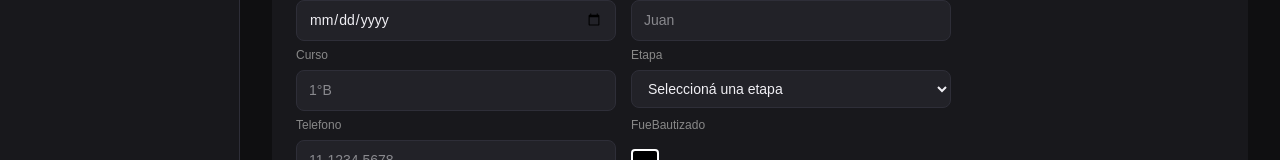
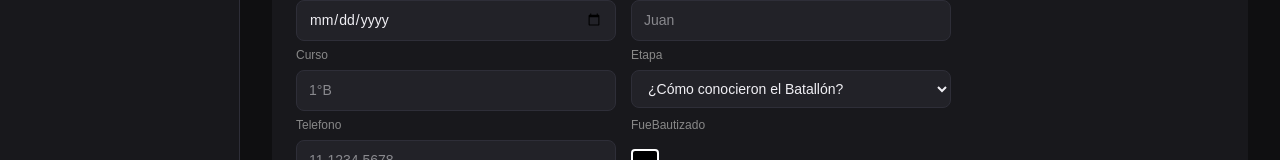
Before and after one commit to jpereyra123/Bata_DB, a Next.js app: page /alumnos/nuevo in a window 1280 px wide. Shown: the part 472-632 px from the top of the page. Built offline with nearby package versions, Linux system fonts and the light colour scheme.

Commit message:
feature(alumnos/nuevo): Creo campo como conocieron el bata

```diff
--- a/src/features/alumnos/components/Formulario/DatosExplorador.tsx
+++ b/src/features/alumnos/components/Formulario/DatosExplorador.tsx
@@ -32,10 +32,40 @@ export default function DatosExplorador({ data, setData }: StepProps) {
         <label htmlFor="etapa">Etapa</label>
         <select
           id="etapa"
+          value={data.comoConocieron}
+          onChange={(e) => setData((f:AlumnoData) => ({ ...f, comoConocieron: e.target.value }))}
+          required
+      >
+          <option value="">¿Cómo conocieron el Batallón?</option>
+          <option value={"conocido/familiar"}>
+              Por un conocido/familiar
+          </option>
+          <option value={"redes"}>
+              Por redes sociales
+          </option>
+          <option value={"campaña"}>
+              Por folleto/campaña
+          </option>
+          <option value={"colegio"}>
+              Por el colegio
+          </option>
+          <option value={"otro"}>
+              Otro
+          </option>
+        </select>
+      </div>
+      <Input field="telefono" data={data} setData={setData} placeholder="11 1234 5678" required={false} />
+      <Input field="fueBautizado" data={data} setData={setData} type="checkbox" required={false} />
+      <Input field="tomoComunion" data={data} setData={setData} type="checkbox" required={false} />
+      <Input field="tomoConfirmacion" data={data} setData={setData} type="checkbox" required={false} />
+      <div>
+        <label htmlFor="etapa">Etapa</label>
+        <select
+          id="etapa"
           value={data.etapa}
           onChange={(e) => setData((f:AlumnoData) => ({ ...f, etapa: e.target.value }))}
           required
-      >
+        >
           <option value="">Seleccioná una etapa</option>
           {etapas.map((etapa) => (
               <option key={etapa} value={etapa}>
@@ -44,10 +74,6 @@ export default function DatosExplorador({ data, setData }: StepProps) {
           ))}
         </select>
       </div>
-      <Input field="telefono" data={data} setData={setData} placeholder="11 1234 5678" required={false} />
-      <Input field="fueBautizado" data={data} setData={setData} type="checkbox" required={false} />
-      <Input field="tomoComunion" data={data} setData={setData} type="checkbox" required={false} />
-      <Input field="tomoConfirmacion" data={data} setData={setData} type="checkbox" required={false} />
     </>
   )
 }
--- a/src/features/alumnos/components/Formulario/FormularioAlumno.tsx
+++ b/src/features/alumnos/components/Formulario/FormularioAlumno.tsx
@@ -24,6 +24,7 @@ export default function FormularioAlumno({ id, alumno }: Props) {
         nombre: "",
         apellido: "",
         dni: "",
+        comoConocieron: "",
         telefono: "",
         fechaNacimiento: "",
         curso: "" ,
--- a/src/features/alumnos/components/TablaAlumnos/TablaAlumnos.tsx
+++ b/src/features/alumnos/components/TablaAlumnos/TablaAlumnos.tsx
@@ -5,6 +5,7 @@ import ToolBar from "./ToolBar";
 import { etapas, Alumno } from "../../types";
 import Link from "next/link";
 import FilaAlumno from "./FilaAlumno";
+import { log } from "console";
 
 export default function TablaAlumnos() {
     const [alumnos, setAlumnos] = useState<Alumno[]>([]);
@@ -53,6 +54,7 @@ export default function TablaAlumnos() {
         fetchData();
     }, [filters.search, filters.etapaFiltro, filters.estadoFiltro, page])
 
+    console.log(alumnos);
     return (
         <>
             <ToolBar filters={filters} setFilters={setFilters} setPage={setPage} />
--- a/src/features/alumnos/services/alumnos.service.ts
+++ b/src/features/alumnos/services/alumnos.service.ts
@@ -17,6 +17,7 @@ const alumnoSelect = {
     fueBautizado: true,
     tomoComunion: true,
     tomoConfirmacion: true,
+    comoConocieron: true,
     alergias: true,
     medicaciones: true,
     condicionesMedicas: true,
--- a/src/features/alumnos/types.ts
+++ b/src/features/alumnos/types.ts
@@ -25,6 +25,7 @@ export interface AlumnoData {
     apellido: string;
     dni: string;
     telefono: string;
+    comoConocieron: string;
     fechaNacimiento: string;
     curso: string | null;
     direccion: string;
```
Also changed, not shown: 2 other files (tests, documents, lock files or other folders).
